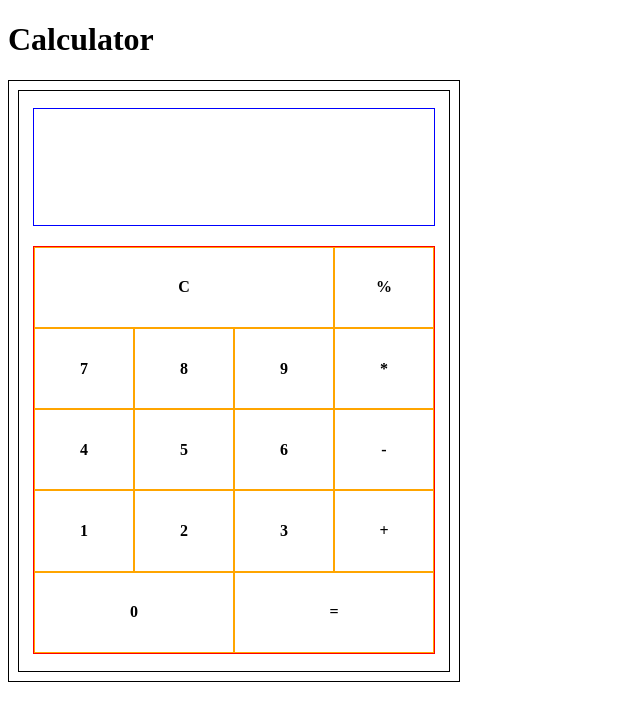
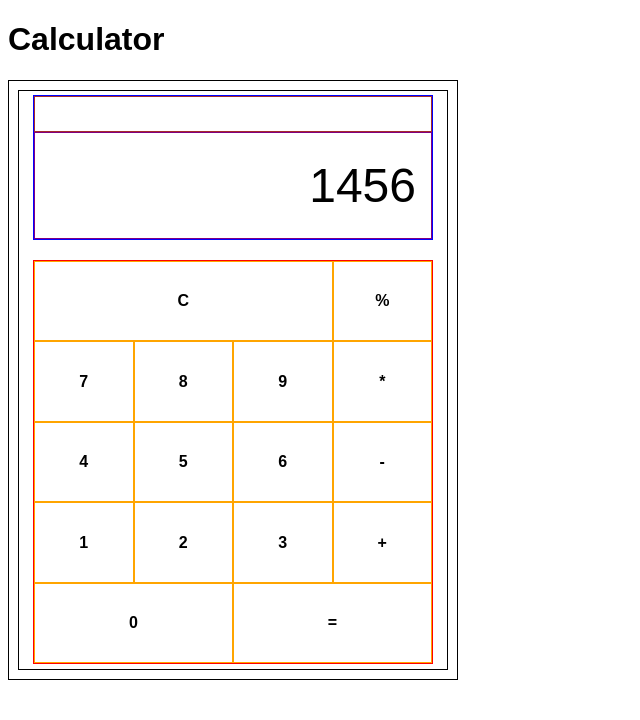
Before and after one commit to Javier-rn/calculator, a plain HTML site: page index.html in a window 1280 px wide. Shown: the whole page, without its empty margins (0-640 px from the left). Drawn offline with Linux system fonts and the light colour scheme.

Commit message:
Numbers can now be displayed

```diff
--- a/app.js
+++ b/app.js
@@ -26,3 +26,31 @@ function operate(num1, num2, operator) {
     return divide(num1, num2);
   }
 }
+
+const numBtns = document.querySelectorAll('.num');
+const operationBtns = document.querySelectorAll('.operation');
+
+numBtns.forEach((num) => {
+  num.addEventListener('click', function (e) {
+    const calcDisplay = document.querySelector('.calculation');
+    const calcText = calcDisplay.textContent;
+    const lastChar = calcText.charAt(calcText.length - 1);
+    if (typeof parseInt(lastChar) === 'number') {
+      calcDisplay.textContent += e.target.id;
+    }
+    if (!calcDisplay.textContent) {
+      calcDisplay.textContent = e.target.id;
+    }
+  });
+});
+
+operationBtns.forEach((btn) => {
+  btn.addEventListener('click', function (e) {
+    const calcDisplay = document.querySelector('.calculation');
+    const calcText = calcDisplay.textContent;
+    const lastChar = calcText.charAt(calcText.length - 1);
+    if (typeof lastChar === 'number') {
+      console.log(lastChar);
+    }
+  });
+});
--- a/index.html
+++ b/index.html
@@ -11,23 +11,26 @@
     <h1>Calculator</h1>
     <div class="calculator">
       <div class="inner-container">
-        <div class="display"></div>
+        <div class="display">
+          <div class="calculation"></div>
+          <div class="result">1456</div>
+        </div>
         <div class="buttons">
-          <div class="btn clear">C</div>
-          <div class="btn">%</div>
-          <div class="btn">7</div>
-          <div class="btn">8</div>
-          <div class="btn">9</div>
-          <div class="btn">*</div>
-          <div class="btn">4</div>
-          <div class="btn">5</div>
-          <div class="btn">6</div>
-          <div class="btn">-</div>
-          <div class="btn">1</div>
-          <div class="btn">2</div>
-          <div class="btn">3</div>
-          <div class="btn">+</div>
-          <div class="btn zero">0</div>
+          <div class="btn clear" id="clear">C</div>
+          <div class="btn operation" id="divide">%</div>
+          <div class="btn num" id="7">7</div>
+          <div class="btn num" id="8">8</div>
+          <div class="btn num" id="9">9</div>
+          <div class="btn operation" id="multiply">*</div>
+          <div class="btn num" id="4">4</div>
+          <div class="btn num" id="5">5</div>
+          <div class="btn num" id="6">6</div>
+          <div class="btn operation" id="subtract">-</div>
+          <div class="btn num" id="1">1</div>
+          <div class="btn num" id="2">2</div>
+          <div class="btn num" id="3">3</div>
+          <div class="btn operation" id="add">+</div>
+          <div class="btn num zero" id="0">0</div>
           <div class="btn equal">=</div>
         </div>
       </div>
--- a/styles.css
+++ b/styles.css
@@ -1,3 +1,11 @@
+* {
+  box-sizing: border-box;
+}
+
+body {
+  font-family: Arial, Helvetica, sans-serif;
+}
+
 .calculator {
   border: 1px solid black;
   width: 450px;
@@ -15,13 +23,34 @@
   flex-direction: column;
   justify-content: center;
   align-items: center;
+  gap: 20px;
 }
 
 .display {
   width: 400px;
-  height: 20%;
+  height: 25%;
   border: 1px solid blue;
-  margin-bottom: 20px;
+}
+
+.calculation {
+  padding: 10px;
+  width: 100%;
+  height: 25%;
+  border: 1px solid brown;
+  font-size: 0.8em;
+  display: flex;
+  align-items: center;
+}
+
+.result {
+  padding: 15px;
+  font-size: 3em;
+  width: 100%;
+  height: 75%;
+  border: 1px solid purple;
+  display: flex;
+  align-items: center;
+  flex-direction: row-reverse;
 }
 
 .buttons {
@@ -34,11 +63,16 @@
 }
 
 .btn {
+  cursor: pointer;
   font-weight: bold;
   display: flex;
   justify-content: center;
   align-items: center;
   border: 1px solid orange;
+}
+
+.btn:hover {
+  background-color: rgb(245, 245, 245);
 }
 
 .clear {
```
